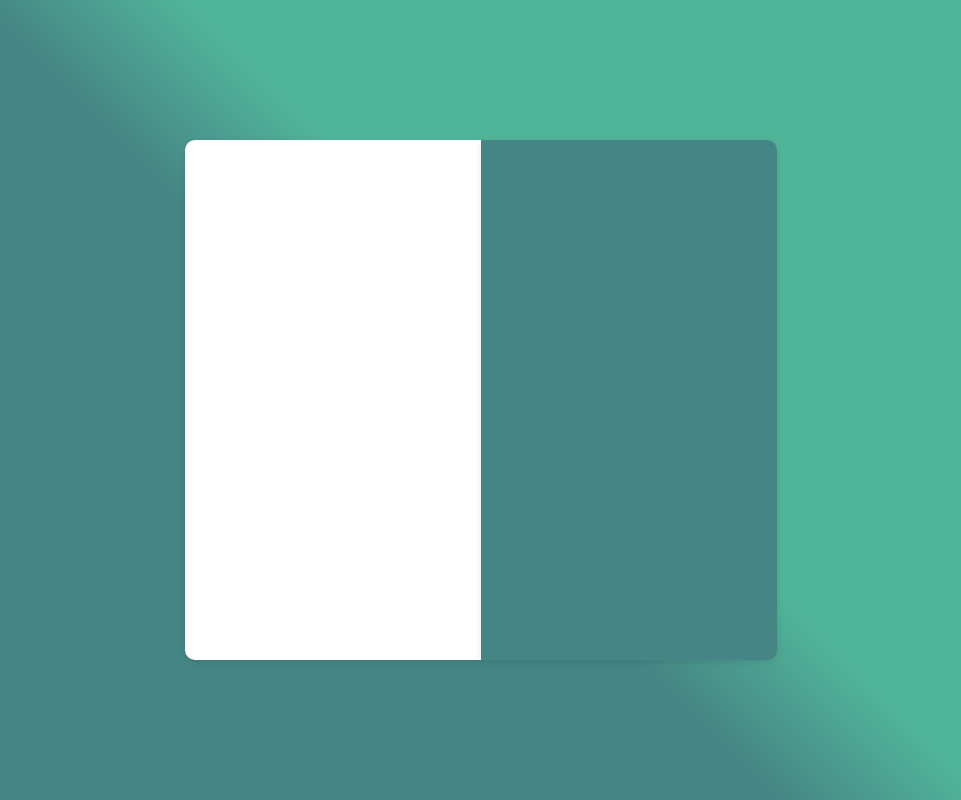
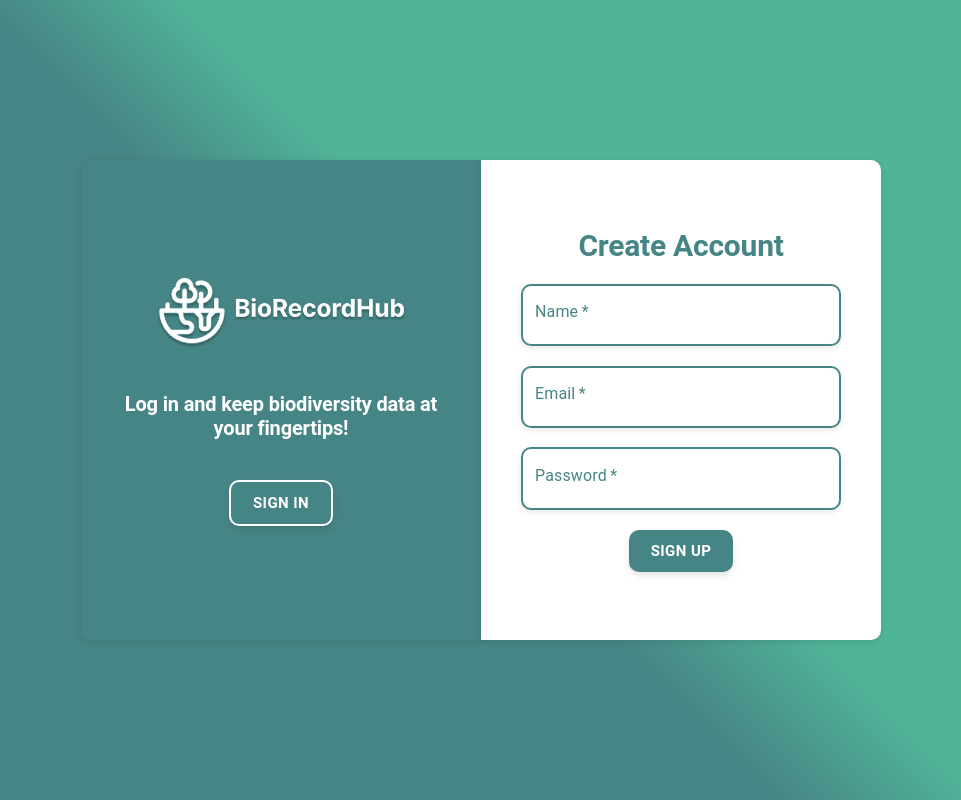
Before and after one commit to Sebastian2702/BioRecordHub_Frontend, a React (Vite) app: page /login_registration in a window 1280 px wide. Shown: the whole page, without its empty margins (159-1120 px from the left). Built offline with nearby package versions, Linux system fonts and the light colour scheme.

Commit message:
Login and register cards completed just need to add transition

```diff
--- a/src/components/InputTextField.tsx
+++ b/src/components/InputTextField.tsx
@@ -25,6 +25,7 @@ const InputTextArea: React.FC<InputTextProps> = ({ label, password, multiline,va
             multiline={multiline}
             required={required}
             sx={{
+                marginBottom: '20px',
                 '& .MuiOutlinedInput-root': {
                     borderRadius: BORDER.radius,
                     backgroundColor: COLORS.white,
@@ -44,6 +45,7 @@ const InputTextArea: React.FC<InputTextProps> = ({ label, password, multiline,va
                 },
                 '& label': {
                     color: COLORS.primary,
+                    margin: 0,
                 }
             }}
         />
--- /dev/null
+++ b/src/components/LoginInputCard.tsx
@@ -0,0 +1,42 @@
+import {BORDER, COLORS, FONT_SIZES} from "../constants/ui.ts";
+import InputTextField from "../components/InputTextField"
+import StyledButton from "../components/StyledButton.tsx"
+import Box from '@mui/material/Box';
+import Typography from '@mui/material/Typography';
+import { Card } from "@mui/material";
+
+
+interface LoginInputCardProps {
+    email: string,
+    password: string,
+    onEmailChange: (e: React.ChangeEvent<HTMLInputElement>) => void,
+    onPasswordChange: (e: React.ChangeEvent<HTMLInputElement>) => void,
+    onClick: () => void,
+}
+
+const LoginInputCard: React.FC<LoginInputCardProps> = ({ email, password, onEmailChange, onPasswordChange, onClick }) => {
+    return(
+        <Box sx={{
+            backgroundColor: COLORS.white,
+            width: "25vw",
+            height: "50vh",
+            borderRadius: `${BORDER.radius} 0 0 ${BORDER.radius}`,
+            boxShadow: "0px 2px 6px rgba(0, 0, 0, 0.1)",
+            display: "flex",
+            flexDirection: "column",
+            justifyContent: "center",
+            alignItems: "center",
+            padding: "40px"
+        }}>
+            <Typography variant="h2" sx={{ color: COLORS.primary, fontSize: FONT_SIZES.large, marginBottom: "20px", fontWeight: "bold" }}>
+                Sign In
+            </Typography>
+            <InputTextField label="Email" fullWidth required fontSize={FONT_SIZES.medium} value={email} onChange={onEmailChange} />
+            <InputTextField label="Password" password fullWidth required fontSize={FONT_SIZES.medium} value={password} onChange={onPasswordChange} />
+            <StyledButton label="Login" color="primary" size="large" onClick={onClick} />
+        </Box>
+    )
+
+}
+
+export default LoginInputCard;
--- /dev/null
+++ b/src/components/LoginSideCard.tsx
@@ -0,0 +1,34 @@
+import {BORDER, COLORS, FONT_SIZES} from "../constants/ui.ts";
+import StyledButton from "../components/StyledButton.tsx"
+import Box from '@mui/material/Box';
+import Typography from '@mui/material/Typography';
+import logo from "../assets/images/logo.png";
+
+interface LogInSideCardProps {
+    onClick: () => void
+}
+
+const LoginSideCard: React.FC<LogInSideCardProps> = ({ onClick }) => {
+    return (
+        <Box sx={{
+            backgroundColor: COLORS.primary,
+            width: "25vw",
+            height: "50vh",
+            borderRadius: `0 ${BORDER.radius} ${BORDER.radius} 0`,
+            boxShadow: "0px 2px 6px rgba(0, 0, 0, 0.1)",
+            display: "flex",
+            flexDirection: "column",
+            justifyContent: "center",
+            alignItems: "center",
+            padding: "40px"
+        }}>
+            <img src={logo} alt="logo" style={{ width: "80%", height: "auto", marginBottom: "40px" }} />
+            <Typography variant="h2" sx={{ color: COLORS.white, fontSize: FONT_SIZES.medium, marginBottom: "40px", fontWeight: "bold" }}>
+                Discover. Document. Preserve. Your biodiversity journey starts here!
+            </Typography>
+            <StyledButton label="SIGN UP" border={true} color="primary" size="large" onClick={onClick} />
+        </Box>
+    )
+}
+
+export default LoginSideCard;
--- /dev/null
+++ b/src/components/RegisterSideCard.tsx
@@ -0,0 +1,34 @@
+import {BORDER, COLORS, FONT_SIZES} from "../constants/ui.ts";
+import StyledButton from "../components/StyledButton.tsx"
+import Box from '@mui/material/Box';
+import Typography from '@mui/material/Typography';
+import logo from "../assets/images/logo.png";
+
+interface RegisterSideCardProps {
+    onClick: () => void
+}
+
+const RegisterSideCard: React.FC<RegisterSideCardProps> = ({ onClick }) => {
+    return (
+        <Box sx={{
+            backgroundColor: COLORS.primary,
+            width: "25vw",
+            height: "50vh",
+            borderRadius: `${BORDER.radius} 0 0 ${BORDER.radius}`,
+            boxShadow: "0px 2px 6px rgba(0, 0, 0, 0.1)",
+            display: "flex",
+            flexDirection: "column",
+            justifyContent: "center",
+            alignItems: "center",
+            padding: "40px"
+        }}>
+            <img src={logo} alt="logo" style={{ width: "80%", height: "auto", marginBottom: "40px" }} />
+            <Typography variant="h2" sx={{ color: COLORS.white, fontSize: FONT_SIZES.medium, marginBottom: "40px", fontWeight: "bold" }}>
+                Log in and keep biodiversity data at your fingertips!
+            </Typography>
+            <StyledButton label="SIGN IN" border={true} color="primary" size="large" onClick={onClick} />
+        </Box>
+    )
+}
+
+export default RegisterSideCard;
--- /dev/null
+++ b/src/components/ResgisterInputCard.tsx
@@ -0,0 +1,45 @@
+import {BORDER, COLORS, FONT_SIZES} from "../constants/ui.ts";
+import InputTextField from "../components/InputTextField"
+import StyledButton from "../components/StyledButton.tsx"
+import Box from '@mui/material/Box';
+import Typography from '@mui/material/Typography';
+
+
+interface RegisterInputCardProps {
+    email: string,
+    password: string,
+    name: string,
+    onNameChange: (e: React.ChangeEvent<HTMLInputElement>) => void,
+    onEmailChange: (e: React.ChangeEvent<HTMLInputElement>) => void,
+    onPasswordChange: (e: React.ChangeEvent<HTMLInputElement>) => void,
+    onClick: () => void,
+}
+
+const RegisterInputCard: React.FC<RegisterInputCardProps> = ({ email, password, onEmailChange, onPasswordChange, name, onNameChange, onClick }) => {
+    return(
+        <Box sx={{
+            backgroundColor: COLORS.white,
+            width: "25vw",
+            height: "50vh",
+            borderRadius: `0 ${BORDER.radius} ${BORDER.radius} 0`,
+            boxShadow: "0px 2px 6px rgba(0, 0, 0, 0.1)",
+            display: "flex",
+            flexDirection: "column",
+            justifyContent: "center",
+            alignItems: "center",
+            padding: "40px"
+        }}>
+            <Typography variant="h2" sx={{ color: COLORS.primary, fontSize: FONT_SIZES.large, marginBottom: "20px", fontWeight: "bold" }}>
+                Create Account
+            </Typography>
+            <InputTextField label="Name" fullWidth required fontSize={FONT_SIZES.medium} value={name} onChange={onNameChange} />
+            <InputTextField label="Email" fullWidth required fontSize={FONT_SIZES.medium} value={email} onChange={onEmailChange} />
+            <InputTextField label="Password" password fullWidth required fontSize={FONT_SIZES.medium} value={password} onChange={onPasswordChange} />
+            <StyledButton label="SIGN UP" color="primary" size="large" onClick={onClick} />
+        </Box>
+    )
+
+
+}
+
+export default RegisterInputCard;
--- a/src/components/StyledButton.tsx
+++ b/src/components/StyledButton.tsx
@@ -9,7 +9,7 @@ interface ButtonProps {
     label: string;
     color: 'primary' | 'secondary' | 'edit' | 'delete';
     size: 'small' | 'medium' | 'large';
-    onClick: () => void;
+    onClick?: () => void;
     disabled?: boolean;
     border?: boolean;
     icon?: React.ReactNode;
@@ -33,12 +33,10 @@ const StyledButton: React.FC<ButtonProps> = ({ label, color, size, onClick, disa
                 borderWidth: border ? BORDER.weight : 0,
                 borderStyle: border ? 'solid' : 'none',
                 '&:hover': {
-                    backgroundColor: darken(color === 'primary' ? COLORS.primary : color === 'secondary' ? COLORS.secondary : color === 'edit' ? COLORS.edit : COLORS.delete, 0.1),
+                    backgroundColor: darken(color === 'primary' ? COLORS.primary : color === 'secondary' ? COLORS.secondary : color === 'edit' ? COLORS.edit : COLORS.delete, 0.3),
                     boxShadow: '0px 6px 10px rgba(0, 0, 0, 0.15)',
-                    borderColor: border ? COLORS.secondary : 'transparent',
-                    borderWidth: border ? BORDER.weight : 0,
-                    borderStyle: border ? 'solid' : 'none',
-                    color: COLORS.secondary,
+                    bolderStyle: 'none',
+                    borderColor: border ? COLORS.white : 'transparent',
                 },
             }}
         >
--- a/src/pages/LoginRegistration.tsx
+++ b/src/pages/LoginRegistration.tsx
@@ -1,15 +1,16 @@
-import InputTextField from "../components/InputTextField"
-import StyledButton from "../components/StyledButton.tsx"
-import {FONT_SIZES, COLORS, BORDER} from "../constants/ui.ts";
+import {COLORS} from "../constants/ui.ts";
 import {useState} from "react";
 import Box from '@mui/material/Box';
-import Typography from '@mui/material/Typography';
-
+import LoginInputCard from "../components/LoginInputCard.tsx";
+import LogInSideCard from "../components/LoginSideCard.tsx";
+import RegisterInputCard from "../components/ResgisterInputCard.tsx";
+import RegisterSideCard from "../components/RegisterSideCard.tsx";
 
 function LoginRegistration() {
 
     const [email, setEmail] = useState("");
     const [password, setPassword] = useState("");
+    const [name, setName] = useState("");
 
     return (
         <Box sx={{
@@ -21,34 +22,26 @@ function LoginRegistration() {
             justifyContent: "center",
             flexDirection: "row",
         }}>
-            <Box sx={{
-                backgroundColor: COLORS.white,
-                width: "20vw",
-                height: "60vh",
-                borderRadius: `${BORDER.radius} 0 0 ${BORDER.radius}`,
-                boxShadow: "0px 2px 6px rgba(0, 0, 0, 0.1)",
-                display: "flex",
-                flexDirection: "column",
-                justifyContent: "center",
-                alignItems: "center",
-                padding: "20px"
-            }}>
+            {/*<LoginInputCard
+                email={email}
+                password={password}
+                onEmailChange={(e) => setEmail(e.target.value)}
+                onPasswordChange={(e) => setPassword(e.target.value)}
+                onClick={() => console.log("Login clicked")}
+            />
+            <LogInSideCard onClick={() => console.log("Sign Up clicked")} />*/}
+            <RegisterSideCard onClick = {() => console.log("Login")}/>
+            <RegisterInputCard
+                email={email}
+                password={password}
+                name={name}
+                onEmailChange={(e) => setEmail(e.target.value)}
+                onPasswordChange={(e) => setPassword(e.target.value)}
+                onNameChange={(e) => setName(e.target.value)}
+                onClick={() => console.log("Login clicked")}
+            />
 
-            </Box>
-            <Box sx={{
-                backgroundColor: COLORS.primary,
-                width: "20vw",
-                height: "60vh",
-                borderRadius: `0 ${BORDER.radius} ${BORDER.radius} 0`,
-                boxShadow: "0px 2px 6px rgba(0, 0, 0, 0.1)",
-                display: "flex",
-                flexDirection: "column",
-                justifyContent: "center",
-                alignItems: "center",
-                padding: "20px"
-            }}>
 
-            </Box>
         </Box>
 
 
```
